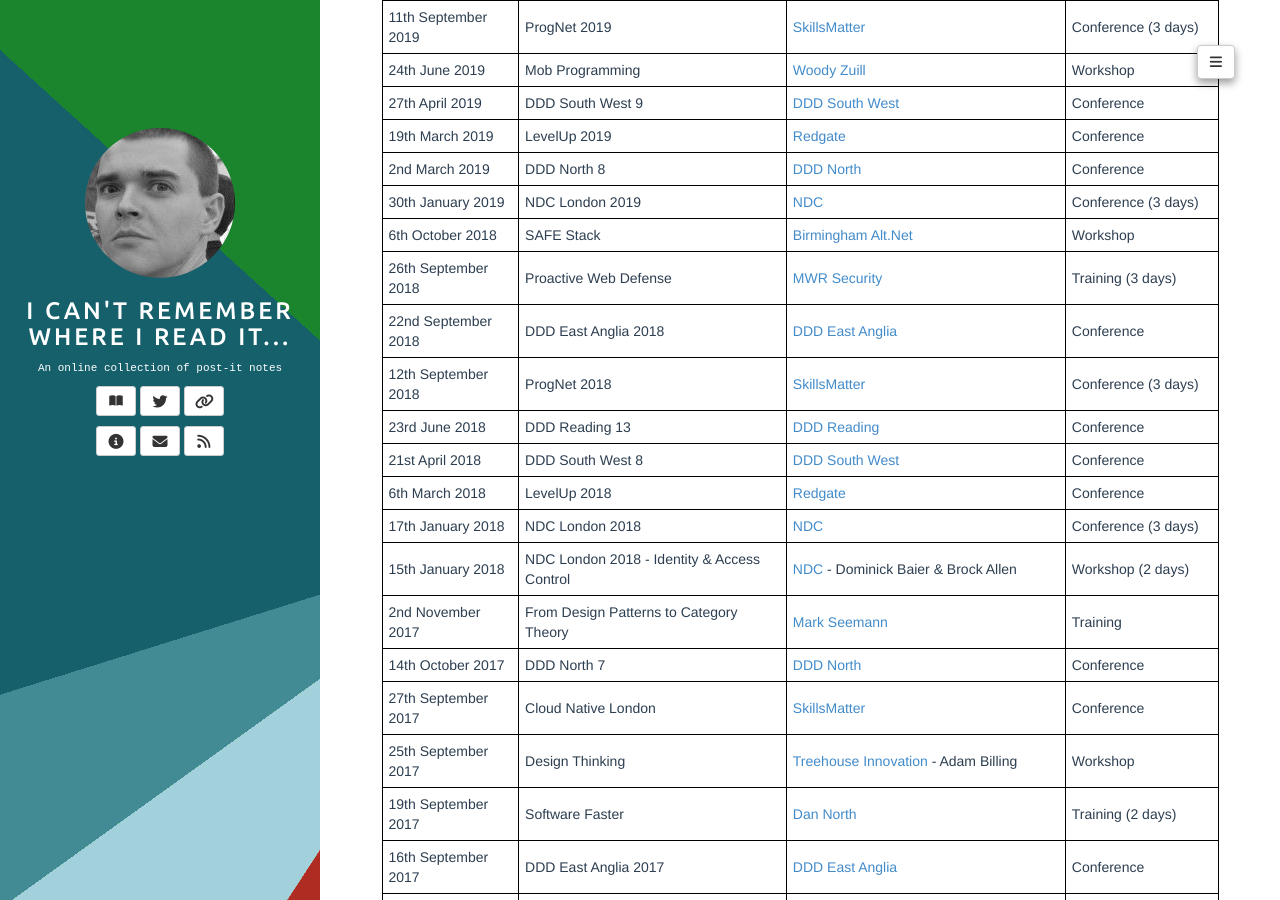
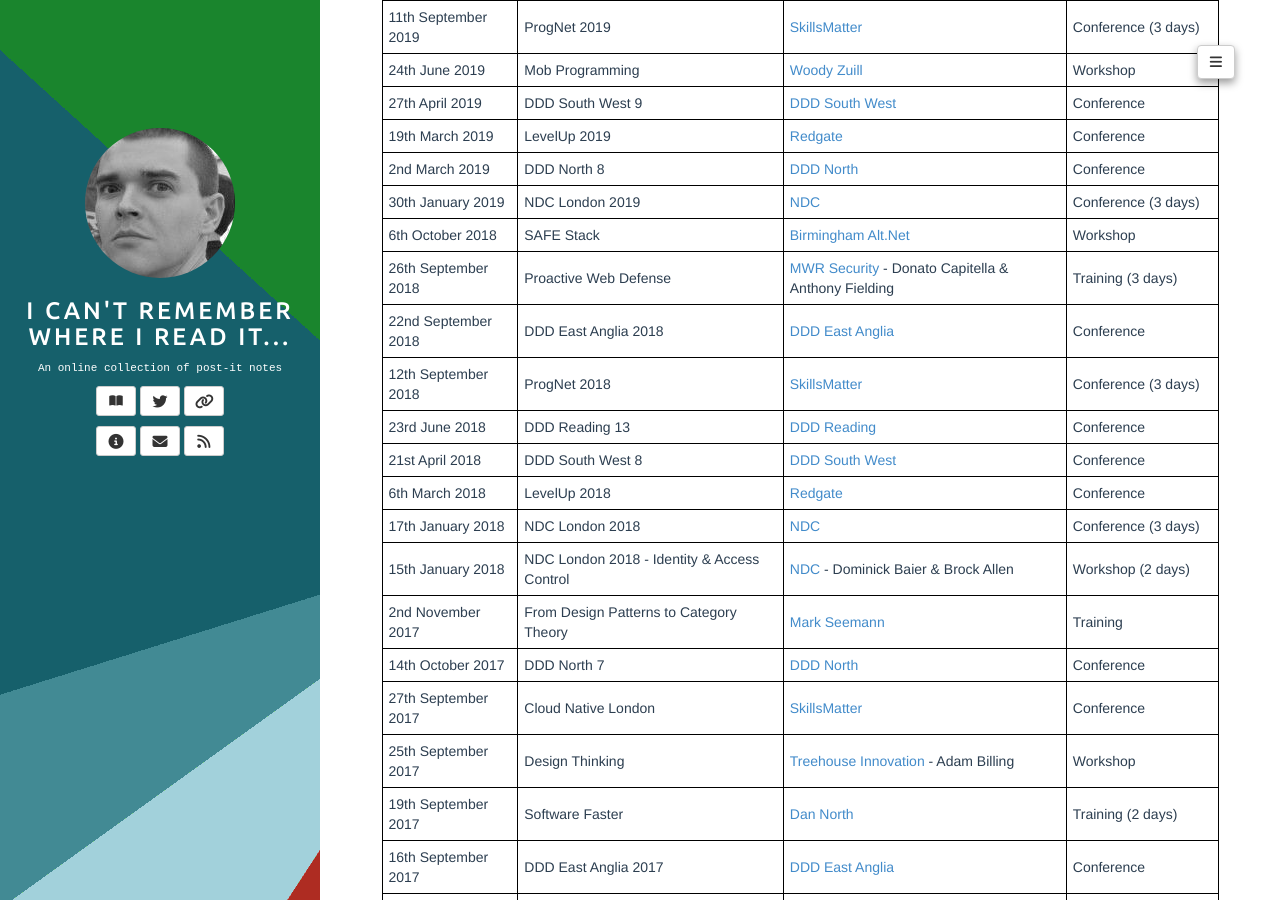
Before and after one commit to adrianbanks/adrianbanks.github.io, a Jekyll site: the page built from training.md, in a window 1280 px wide and 900 px high, scrolled down 1208 px. Built offline with Jekyll 4.4.1, drawn with Linux system fonts in a browser that asks for light colours.

Commit message:
Add trainer names

```diff
--- a/training.md
+++ b/training.md
@@ -39,7 +39,7 @@ These are the training courses and conferences that I have attended over the yea
 | 2nd March 2019      | DDD North 8                                        | [DDD North][3]                                           | Conference               |
 | 30th January 2019   | NDC London 2019                                    | [NDC][9]                                                 | Conference (3 days)      |
 | 6th October 2018    | SAFE Stack                                         | [Birmingham Alt.Net][21]                                 | Workshop                 |
-| 26th September 2018 | Proactive Web Defense                              | [MWR Security][20]                                       | Training (3 days)        |
+| 26th September 2018 | Proactive Web Defense                              | [MWR Security][20] - Donato Capitella & Anthony Fielding | Training (3 days)        |
 | 22nd September 2018 | DDD East Anglia 2018                               | [DDD East Anglia][8]                                     | Conference               |
 | 12th September 2018 | ProgNet 2018                                       | [SkillsMatter][6]                                        | Conference (3 days)      |
 | 23rd June 2018      | DDD Reading 13                                     | [DDD Reading][1]                                         | Conference               |
```
